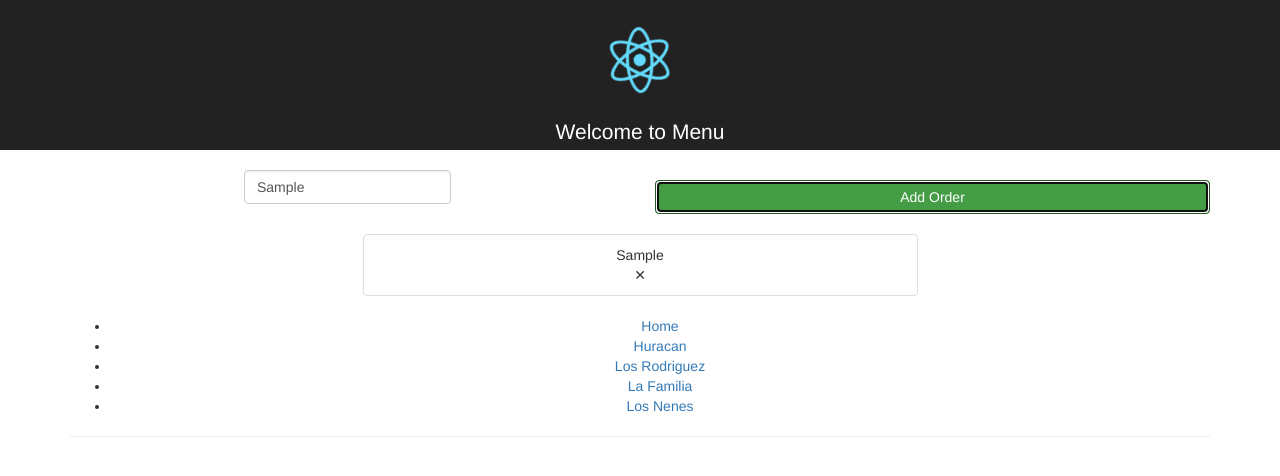
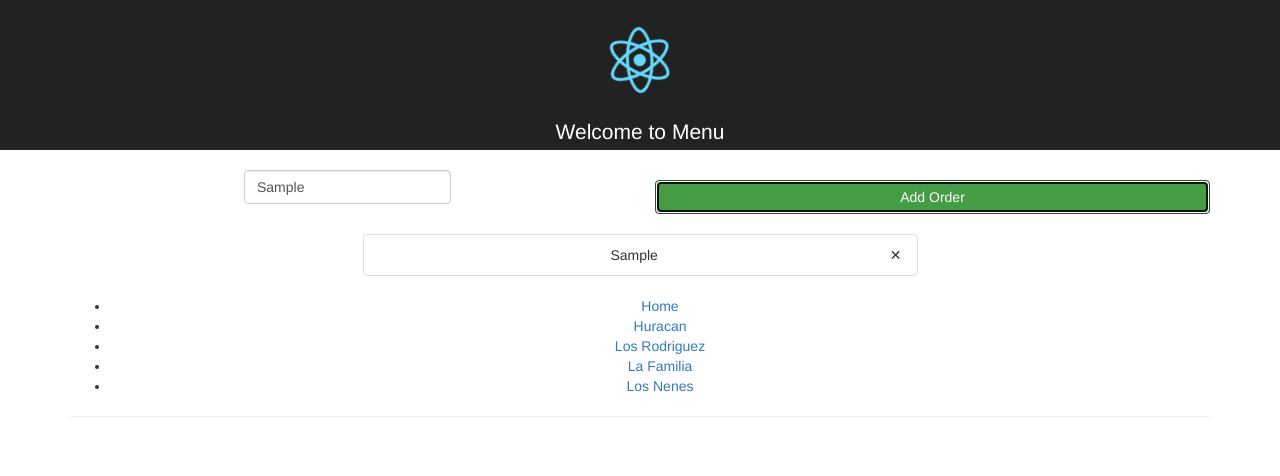
Before and after one commit to leog91/menuc, a React (Create React App) app: page / in a window 1280 px wide. Both pictures are taken after typing "Sample" into the empty fields and a click on the button "Add Order". Shown: the top 476 px of the page. Built offline with nearby package versions, Linux system fonts and the light colour scheme.

Commit message:
fancy remove

```diff
--- a/src/App.js
+++ b/src/App.js
@@ -39,9 +39,9 @@ class App extends Component {
           orders.map(order => {
             return (
               <li key={order.id} className="list-group-item">
-                <div className="list-item">{order.text}</div>
+                <span className="list-item">{order.text}</span>
                 <span
-                  className="list-item delete-button"
+                  className="list-item delete-button pull-right"
                   onClick={() => this.deleteOrder(order.id)}
                 >
                   &#x2715;
--- a/src/Main.js
+++ b/src/Main.js
@@ -10,7 +10,6 @@ import Huracan from './huracan/Huracan';
 import LosRodriguez from './los-rodriguez/LosRodriguez';
 import LaFamilia from './la-familia/LaFamilia';
 import LosNenes from './los-nenes/LosNenes';
-import MobS from './mobS/MobS';
 
 const Main = () => (
     <main>
@@ -22,7 +21,6 @@ const Main = () => (
                     <li><Link to="/losrodriguez">Los Rodriguez</Link></li>
                     <li><Link to="/lafamilia">La Familia</Link></li>
                     <li><Link to="/losnenes">Los Nenes</Link></li>
-                    {/*      <li><Link to="/mobs">MobS</Link></li>*/}
                 </ul>
 
                 <hr />
@@ -32,7 +30,6 @@ const Main = () => (
                 <Route path="/losrodriguez" component={LosRodriguez} />
                 <Route path="/lafamilia" component={LaFamilia} />
                 <Route path="/losnenes" component={LosNenes} />
-                {/*<Route path="/mobs" component={MobS} />*/}
             </div>
         </Router>
 
--- a/src/reducers/index.js
+++ b/src/reducers/index.js
@@ -14,10 +14,10 @@ const removeById = (state = [], id) => {
     return orders;
 }
 
-const randomizer = (state = []) => {
+/*const randomizer = (state = []) => {
     const orders = state.map((a) => [Math.random(), a]).sort((a, b) => a[0] - b[0]).map((a) => a[1]);
     return orders;
-}
+}*/
 
 
 const orders = (state = [], action) => {
```
